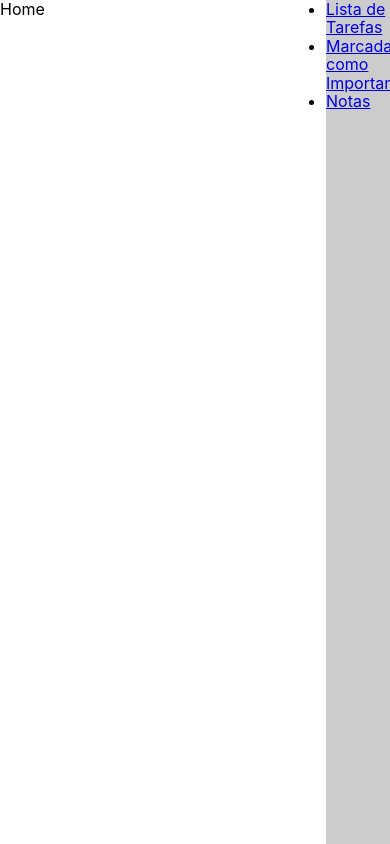
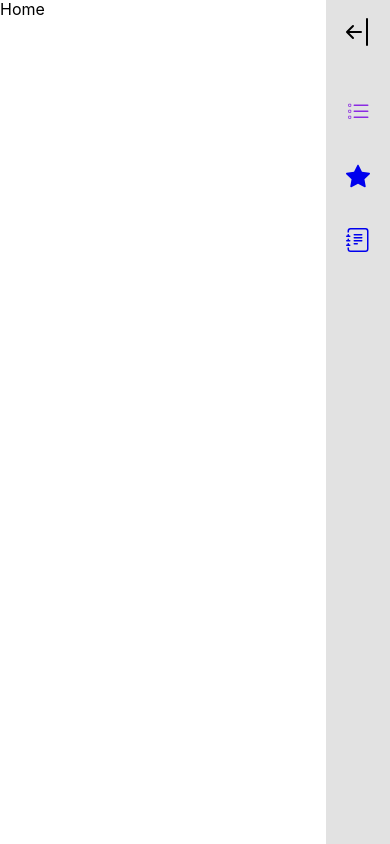
Before and after one commit to wendellwcl/ToDo-App, a React (Create React App) app: page / in a window 390 px wide. Built offline with nearby package versions, Linux system fonts and the light colour scheme.

Commit message:
tornando AsideNav funcional
criação da funcionalidade responsavel pela expansão do menu AsideNav em dispositivos mobiles, estilização inicial do menu, inclusão do pacote react-icons ao projeto

```diff
--- a/package.json
+++ b/package.json
@@ -9,6 +9,7 @@
     "normalize.css": "^8.0.1",
     "react": "^18.2.0",
     "react-dom": "^18.2.0",
+    "react-icons": "^4.4.0",
     "react-router-dom": "^6.3.0",
     "react-scripts": "5.0.1",
     "web-vitals": "^2.1.4"
--- a/src/App.css
+++ /dev/null
@@ -1,23 +0,0 @@
-#app{
-    display: grid;
-    grid-template-columns: 1fr 64px;
-    grid-template-rows: 100vh;
-    grid-template-areas: "main aside";
-}
-
-main{
-    grid-area: main;
-}
-
-aside{
-    grid-area: aside;
-    background: rgba(0, 0, 0, 0.2);
-}
-
-@media (min-width: 768px) {
-
-    #app{
-        grid-template-columns: 1fr 360px;
-    }
-
-}
--- a/src/App.js
+++ b/src/App.js
@@ -1,8 +1,5 @@
 //Packages
 import { HashRouter } from 'react-router-dom';
-
-//Css
-import './App.css';
 
 //Components
 import AppRoutes from "./Components/MainComponents/AppRoutes";
--- /dev/null
+++ b/src/Components/MainComponents/AppRoutes/AppRoutes.css
@@ -0,0 +1,12 @@
+main{
+    width: calc(100% - 64px);
+    height: 100vh;
+}
+
+@media (min-width: 768px){
+
+    main{
+        width: calc(100% - 360px);
+    }
+
+}
--- a/src/Components/MainComponents/AppRoutes/index.js
+++ b/src/Components/MainComponents/AppRoutes/index.js
@@ -1,5 +1,8 @@
 //Packages
 import { Routes, Route } from "react-router-dom";
+
+//Css
+import "./AppRoutes.css";
 
 //Pages
 import Home from '../../Pages/Home';
@@ -10,11 +13,13 @@
 const AppRoutes = () => {
 
     return(
-        <Routes>
-            <Route path="/" element={<Home/>} />
-            <Route path="/important" element={<Important/>} />
-            <Route path="/notes" element={<Notes/>} />
-        </Routes>
+        <main>
+            <Routes>
+                <Route path="/" element={<Home/>} />
+                <Route path="/important" element={<Important/>} />
+                <Route path="/notes" element={<Notes/>} />
+            </Routes>
+        </main>
     );
 
 };
--- /dev/null
+++ b/src/Components/MainComponents/AsideNav/AsideNav.css
@@ -0,0 +1,94 @@
+aside{
+    position: fixed;
+    top: 0px;
+    right: 0px;
+    width: 64px;
+    height: 100vh;
+    padding: 80px 0 0 0;
+    z-index: 2;
+    background: #e2e2e2;
+}
+
+aside.expand{
+    width: 100%;
+    max-width: 360px;
+}
+
+#asideNav-fade{
+    position: fixed;
+    inset: 0;
+    background-color: rgba(0, 0, 0, 0.7);
+    z-index: 1;
+    display: none;
+}
+
+#asideNav-fade.display{
+    display: block;
+}
+
+#expand-btn{
+    display: grid;
+    place-items: center;
+    position: absolute;
+    top: 0;
+    right: 0;
+    width: 64px;
+    height: 64px;
+    border: none;
+    background: transparent;
+    font-size: 2rem;
+    cursor: pointer;
+}
+
+.nav-link{
+    list-style: none;
+
+}
+
+.nav-link a{
+    text-decoration: none;
+    display: flex;
+    align-items: center;
+}
+
+.nav-link a.active{
+    color: blueviolet !important;
+}
+
+.nav-link a:visited{
+    color: inherit;
+}
+
+.link-icon{
+    display: grid;
+    place-items: center;
+    width: 64px;
+    height: 64px;
+    font-size: 1.5rem;
+}
+
+.link-text{
+    display: none;
+    font-size: 1rem;
+}
+
+aside.expand .link-text{
+    display: block;
+}
+
+@media (min-width: 768px){
+
+    aside{
+        width: 360px;
+        padding: 8px 16px;
+    }
+
+    #expand-btn{
+        display: none;
+    }
+
+    .link-text{
+        display: block;
+    }
+
+}
--- a/src/Components/MainComponents/AsideNav/index.js
+++ b/src/Components/MainComponents/AsideNav/index.js
@@ -1,27 +1,65 @@
 //Packages
-import { Link } from "react-router-dom";
+import { useRef, useState } from "react";
+import { NavLink } from "react-router-dom";
+import { BsArrowBarLeft,  BsX, BsListTask, BsStarFill, BsJournalText } from "react-icons/bs";
+
+//Css
+import "./AsideNav.css";
 
 
 const AsideNav = () => {
 
+    const [ isExpanded, setIsExpanded ] = useState(false);
+
+    //Referenciando elementos
+    const asideEl = useRef();
+    const fadeEl = useRef();
+
+    //Expandir & Retrair AsideNav
+    function handleExpandAside(){
+        const aside = asideEl.current;
+        const fade = fadeEl.current;
+        aside.classList.toggle('expand');
+        fade.classList.toggle('display');
+        setIsExpanded(!isExpanded);
+    };
+
+
     return(
-        <aside>
+        <>
+        <aside ref={asideEl}>
 
-            <nav>
+            <button type="button" id="expand-btn" onClick={handleExpandAside}>
+                { isExpanded ? <BsX/> : <BsArrowBarLeft/> }
+            </button>
+
+            <nav id="aside-nav">
                 <ul>
-                    <li>
-                        <Link to='/'>Lista de Tarefas</Link>
+                    <li className="nav-link">
+                        <NavLink to='/'>
+                            <span className="link-icon"><BsListTask/></span>
+                            <span className="link-text">Lista de Tarefas</span>
+                        </NavLink>
                     </li>
-                    <li>
-                        <Link to='/important'>Marcadas como Importante</Link>
+                    <li className="nav-link">
+                        <NavLink to='/important'>
+                            <span className="link-icon"><BsStarFill/></span>
+                            <span className="link-text">Marcadas como Importante</span>
+                        </NavLink>
                     </li>
-                    <li>
-                        <Link to='/notes'>Notas</Link>
+                    <li className="nav-link">
+                        <NavLink to='/notes'>
+                            <span className="link-icon"><BsJournalText/></span>
+                            <span className="link-text">Notas</span>
+                        </NavLink>
                     </li>
                 </ul>
             </nav>
 
         </aside>
+
+        <div id="asideNav-fade" ref={fadeEl} onClick={handleExpandAside}></div>
+        </>
     );
 
 };
```
Also changed, not shown: 1 other file (tests, documents, lock files or other folders).
